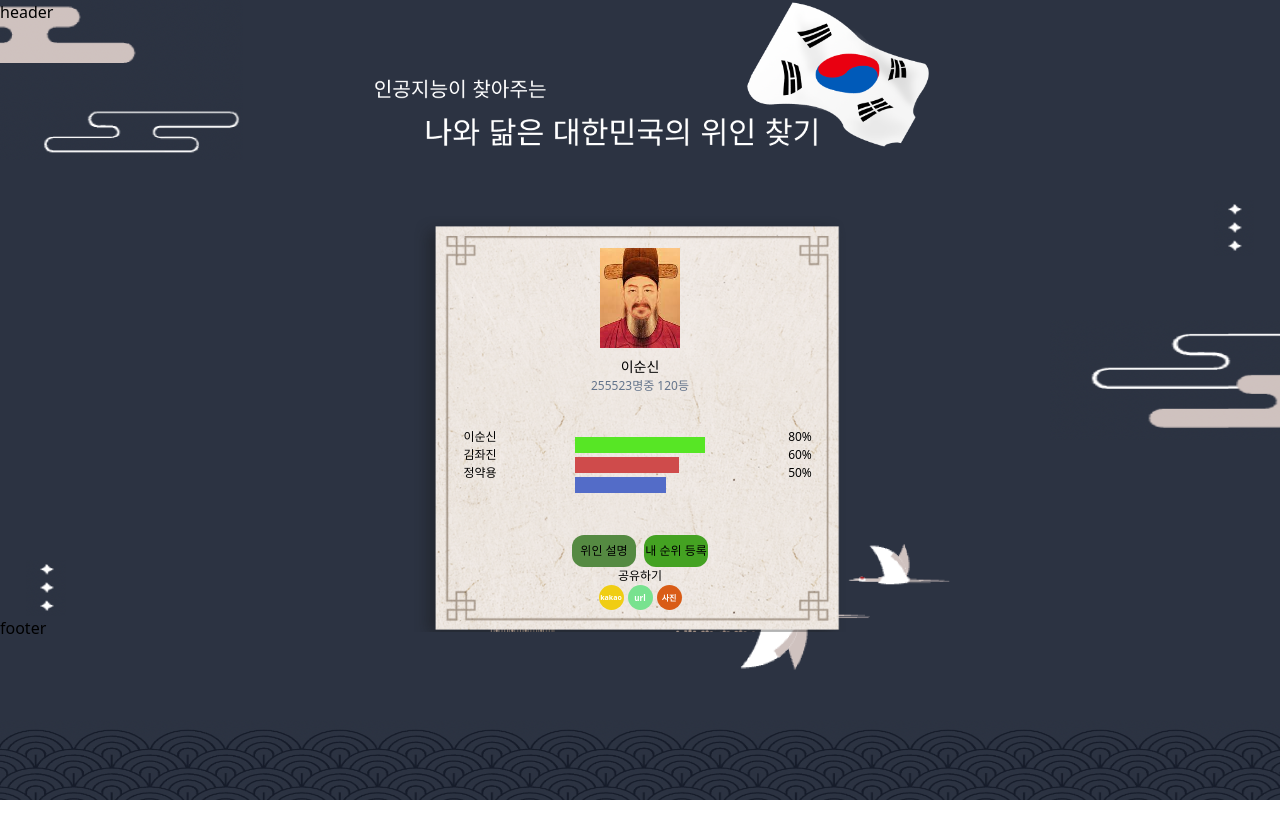
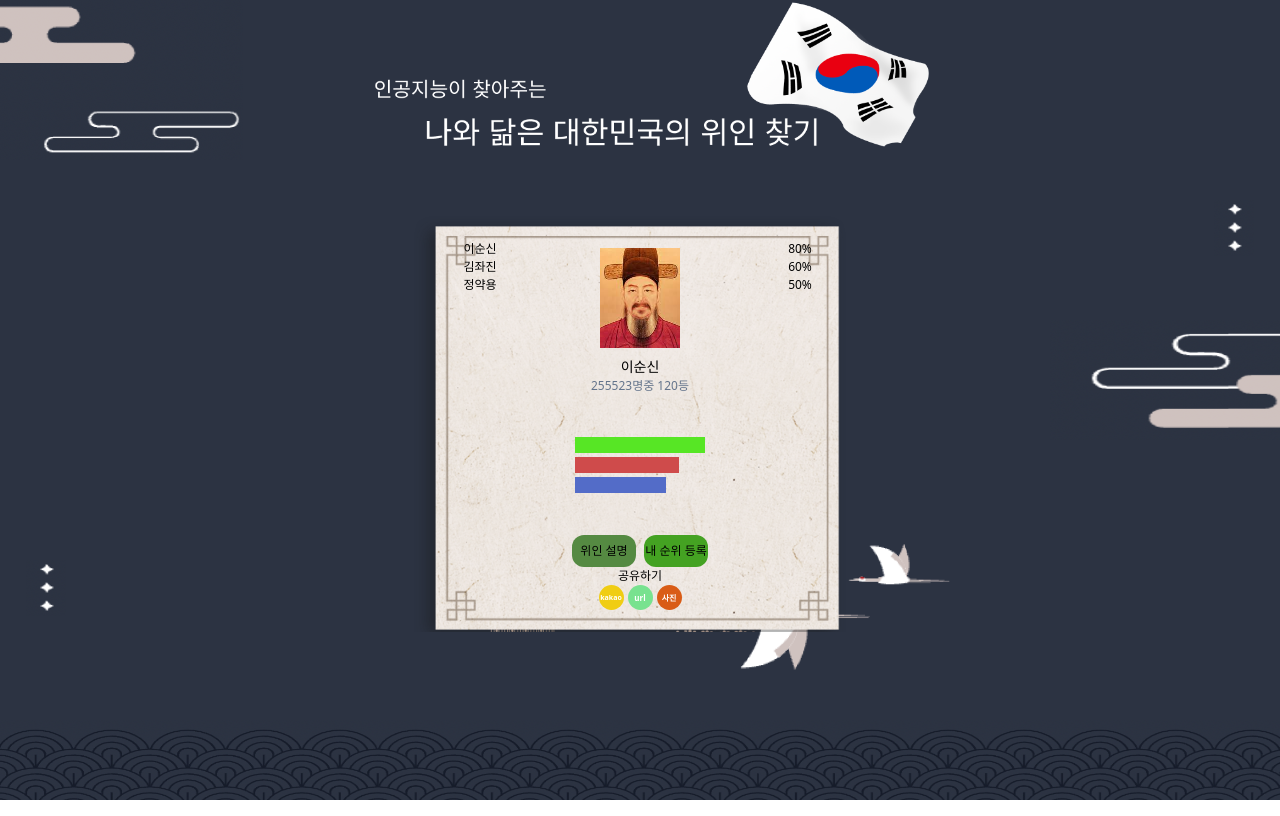
Before and after one commit to sungnam-team-b/frontend, a React (Create React App) app: page / in a window 1280 px wide. Built offline with nearby package versions, Linux system fonts and the light colour scheme.

Commit message:
fix : confilcts solved

```diff
--- a/src/pages/Resultpage.tsx
+++ b/src/pages/Resultpage.tsx
@@ -14,7 +14,7 @@ function Resultpage() {
   return (
     <Mainbackground>
       <div className="absolute z-40 w-full">
-        <div className="h-header">header</div>
+        <div className="h-header"></div>
         <div className="h-2"></div>
         <div className="h-body grid place-items-center">
           <div
@@ -23,7 +23,7 @@ function Resultpage() {
           >
             <div className="flex flex-row mt-14">
               <div className="w-[10rem]">
-                <div className="flex  grid place-items-center mt-rt2	text-xs  ">
+                <div className="flex  grid place-items-center	text-xs  ">
                   <div>이순신</div>
                   <div>김좌진</div>
                   <div>정약용</div>
@@ -56,7 +56,7 @@ function Resultpage() {
                 </div>
               </div>
               <div className="w-[10rem]">
-                <div className="flex  grid place-items-center mt-rt2 text-xs	 ">
+                <div className="flex  grid place-items-center text-xs	 ">
                   <div>80%</div>
                   <div>60%</div>
                   <div>50%</div>
@@ -66,7 +66,7 @@ function Resultpage() {
           </div>
         </div>
         <div className="h-2"></div>
-        <div className=" h-footer">footer</div>
+        <div className=" h-footer"></div>
       </div>
     </Mainbackground>
   );
```
